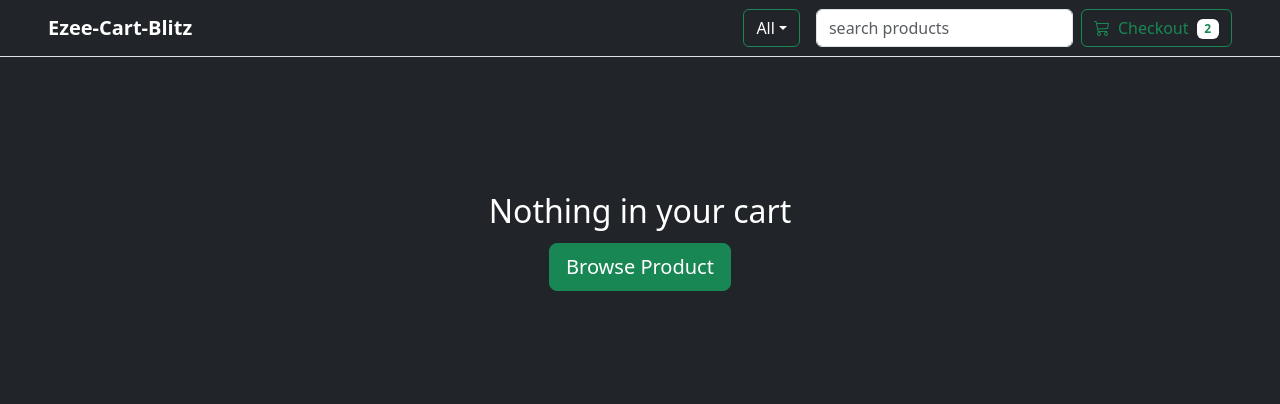
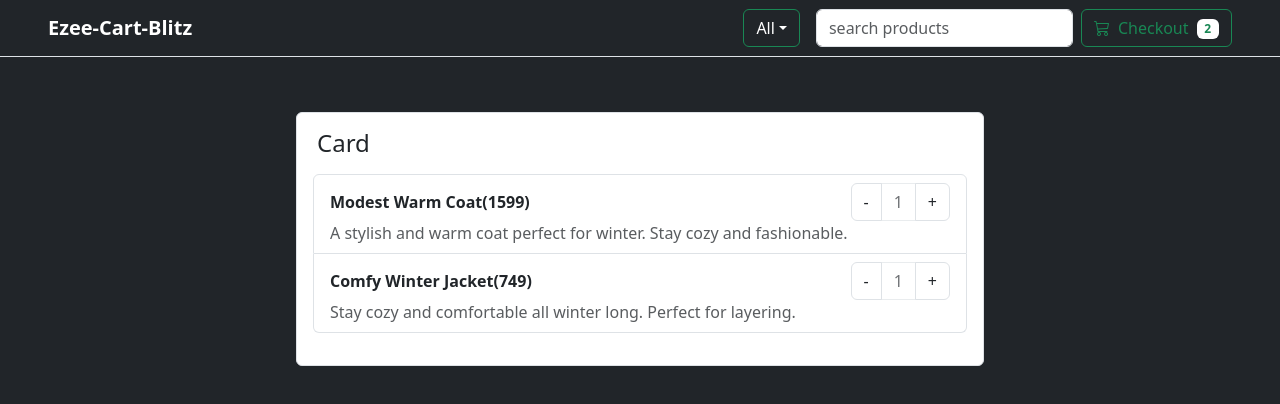
Before and after one commit to direction44/Ezee-Cart-Blitz, a React (Vite) app: page /Cart in a window 1280 px wide. Shown: the top 404 px of the page. Built offline with nearby package versions, Linux system fonts and the light colour scheme.

Commit message:
Design the page of cart and with cartItems

```diff
--- a/src/Components/Pages/Cart.jsx
+++ b/src/Components/Pages/Cart.jsx
@@ -1,12 +1,34 @@
 import React from 'react'
 import NoContent from '../extra/NoContent'
+import data from '../../data'
+import CartItem from '../cart/CartItem'
+function Cart() {
+  const cartItem=data.slice(0,2)
+  if(cartItem.length===0)
+  {
+    return (
 
-function Cart() {
-  return (
-    <h1>
-      <NoContent text="Nothing in your cart" btnText="Browse Product"/>
-    </h1>
-  )
+      <h1>
+        <NoContent text="Nothing in your cart" btnText="Browse Product"/>
+      </h1>
+    )
+  }
+  else{
+   return <div className='row py-3'>
+    <div className='col-12 col-md-10 col-xl-8 mx-auto'>
+      <div id="cart" className='border p-3 bg-white text-dark my-3 my-md-0 rounded'>
+        <h4 className='mb-3 px-1'>Card</h4>
+        <ul className='list-group mb-3'>
+        {
+          cartItem.map((item)=>{
+            return <CartItem key={item.id} item={item}/>
+          })
+        }
+        </ul>
+      </div>
+    </div>
+   </div>
+  }
 }
 
 export default Cart
--- /dev/null
+++ b/src/Components/cart/CartItem.jsx
@@ -0,0 +1,20 @@
+import React from 'react'
+
+function CartItem(props) {
+    const {item}=props
+  return (
+   <li className='list-group-item'>
+    <div className='my-0 d-flex justify-content-between align-items-center'>
+        <span className='fw-bolder fs-6 me-auto'>{item.name}({item.price})</span>
+        <div className='btn-group'>
+            <button className='btn border'>-</button>
+            <button className='btn border' disabled>1</button>
+            <button className='btn border'>+</button>
+        </div>
+    </div>
+    <p className='text-muted mb-0 col-3 w-100 description'>{item.description}</p>
+   </li>
+  )
+}
+
+export default CartItem
--- a/src/main.css
+++ b/src/main.css
@@ -27,3 +27,8 @@
     opacity: 0.7;
     height: 5px !important;
 }
+
+#cart .description{
+max-height: 50px;
+overflow: hidden;
+}
```
